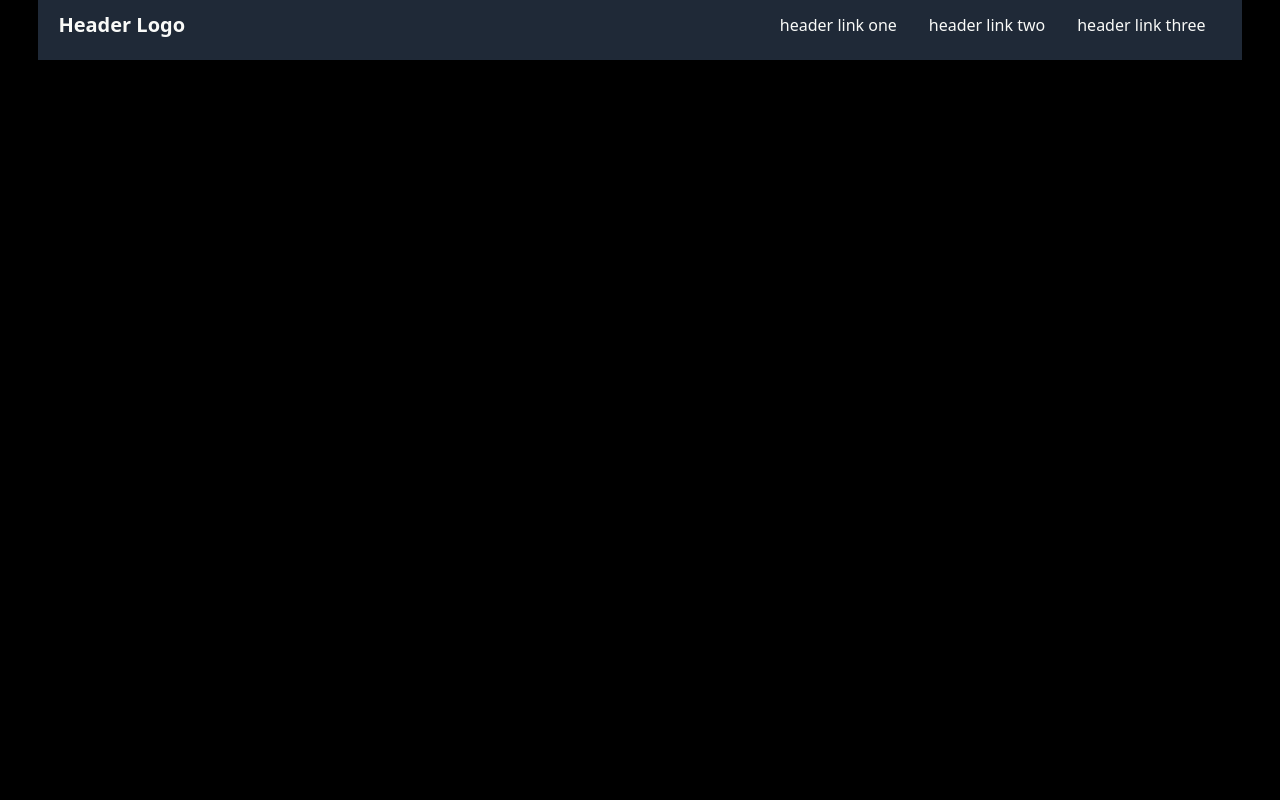
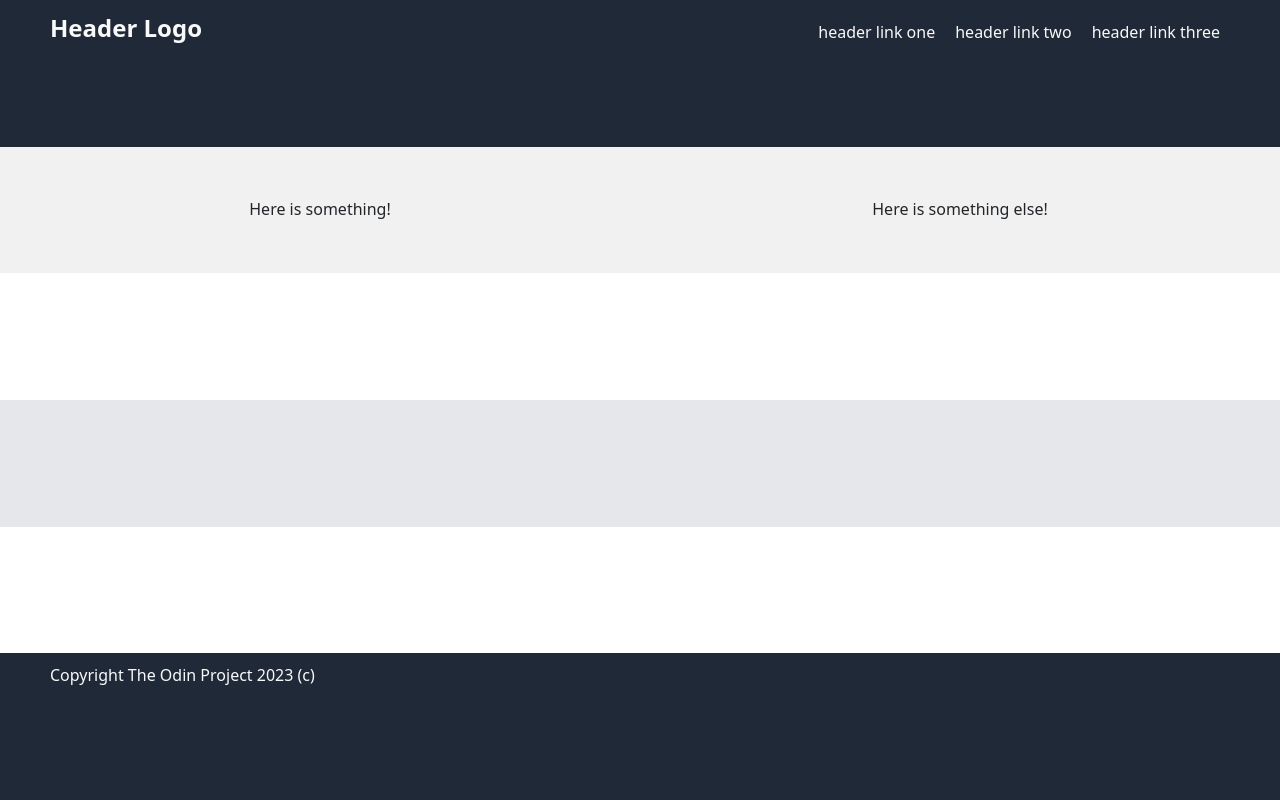
Before and after one commit to PiraTechnics/odinproject, a plain HTML site: page landingpage/index.html in a window 1280 px wide. Drawn offline with nearby package versions, Linux system fonts and the light colour scheme.

Commit message:
Rough Layout

```diff
--- a/landingpage/index.html
+++ b/landingpage/index.html
@@ -13,7 +13,7 @@
 
 <body>
     <header>
-        <p class="fs-5 fw-semibold float-start">Header Logo</p>
+        <p class="fs-4 fw-semibold float-start">Header Logo</p>
         <ul class="nav float-end">
             <li class="nav-item">
                 <a class="nav-link" href="#">header link one</a>
@@ -25,8 +25,29 @@
                 <a class="nav-link" href="#">header link three</a>
             </li>
         </ul>
+    </header>
 
-    </header>
+    <div class="content-column" id="fc1">
+        <div>
+            Here is something!
+        </div>
+        <div>
+            Here is something else!
+        </div>
+    </div>
+    <div class="content-column" id="fc2">
+
+    </div>
+    <div class="content-column" id="fc3">
+
+    </div>
+    <div class="content-column" id="fc4">
+
+    </div>
+
+    <footer>
+        <p>Copyright The Odin Project 2023 (c)</p>
+    </footer>
 
     <script src="https://cdn.jsdelivr.net/npm/bootstrap@5.3.0-alpha1/dist/js/bootstrap.bundle.min.js"
         integrity="sha384-w76AqPfDkMBDXo30jS1Sgez6pr3x5MlQ1ZAGC+nuZB+EYdgRZgiwxhTBTkF7CXvN"
--- a/landingpage/style.css
+++ b/landingpage/style.css
@@ -1,16 +1,43 @@
 body {
     /* Set a margin on both sides for landing page*/
-    margin: 0 3%;
+    height: 100vh;
     background-color: black;
+    display: flex;
+    flex-direction: column;
 }
 
-header {
+header, footer {
+    height: 5vh;
     background-color: #1F2937;
+    padding: 10px 50px;
     color: #F9FAF8;
-    padding: 10px 20px 50px;
+    flex: 1;
 }
 
 .nav-link {
-    color: #F9FAF8;
-    margin-top: -5px;
+    padding: 10px;
+    color: inherit;
 }
+
+/* --- Flexbox body components --- */
+
+.content-column {
+    flex: 1;
+    background-color: white;
+    display: flex;
+}
+
+.content-column > div {
+    background-color: #f1f1f1;
+    width: 100%;
+    text-align: center;
+    padding: 50px;
+}
+
+#fc1 {
+    background-color: #1F2937;
+}
+
+#fc3 {
+    background-color: #e5e7eb;
+}
```
